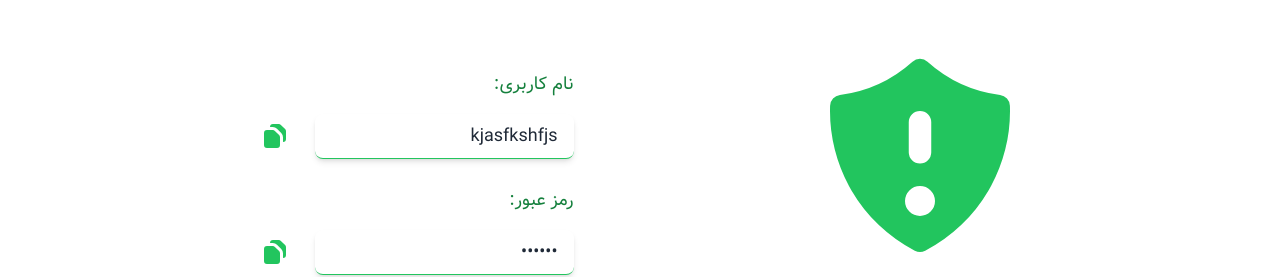
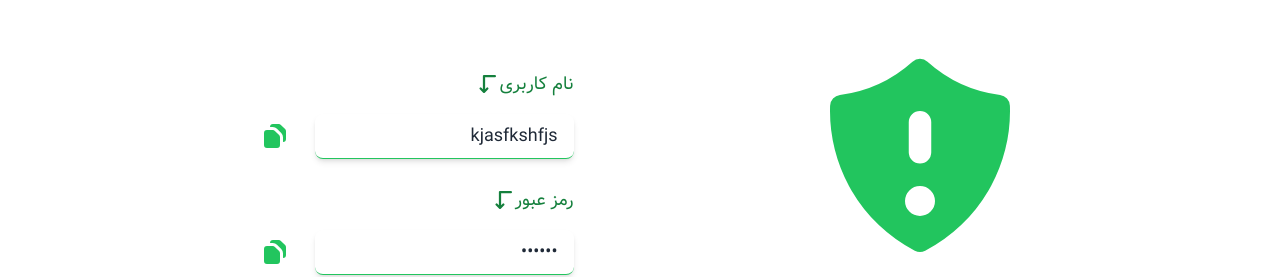
Before and after one commit to Matzoone/red_landing, a React (Vite) app: page /Success in a window 1280 px wide. Shown: the part 324-601 px from the top of the page. Built offline with nearby package versions, Linux system fonts and the light colour scheme.

Commit message:
fiix icons

```diff
--- a/src/components/success.jsx
+++ b/src/components/success.jsx
@@ -1,4 +1,5 @@
 import {
+  ArrowTurnLeftDownIcon,
   DocumentDuplicateIcon,
   LinkIcon,
   ShieldExclamationIcon,
@@ -67,9 +68,10 @@ function SuccessPage() {
             <div className="gap-4 grid max-md:m-auto m-auto">
               <label
                 htmlFor="user"
-                className="text-green-700 font-medium text-lg w-28"
+                className="text-green-700 font-medium text-lg w-28 flex"
               >
-                نام کاربری:
+                نام کاربری
+                <ArrowTurnLeftDownIcon width={24} />
               </label>
               <div className="flex items-center gap-6">
                 <input
@@ -90,12 +92,13 @@ function SuccessPage() {
                 </button>
               </div>
             </div>
-            <div className="gap-4 grid max-md:m-auto m-auto m-auto">
+            <div className="gap-4 grid max-md:m-auto m-auto">
               <label
                 htmlFor="pass"
-                className="text-green-700 font-medium text-lg w-28"
+                className="text-green-700 font-medium text-lg w-28 flex"
               >
-                رمز عبور:
+                رمز عبور
+                <ArrowTurnLeftDownIcon width={24} />
               </label>
               <div className="flex items-center gap-6">
                 <input
@@ -124,9 +127,9 @@ function SuccessPage() {
             <div className="gap-4 grid max-md:m-auto m-auto">
               <label
                 htmlFor="config"
-                className="text-green-700 font-medium text-lg w-28"
+                className="text-green-700 font-medium text-lg w-28 flex"
               >
-                کانفیگ :
+                کانفیگ <ArrowTurnLeftDownIcon width={24} />
               </label>
               <div className="flex items-center gap-6">
                 <input
@@ -152,8 +155,6 @@ function SuccessPage() {
           </div>
         )}
       </div>
-
-      {/* <div className="flex !mt-28 justify-center h-12 rounded-2xl hover: items-center bg-green-500 w-1/3 m-auto"> */}
       <div className="w-[44%] flex justify-between m-auto items-center md:!mt-40 max-md:!mt-16 max-md:flex-col">
         <div className="w-auto flex flex-col items-start gap-6">
           <button
```
